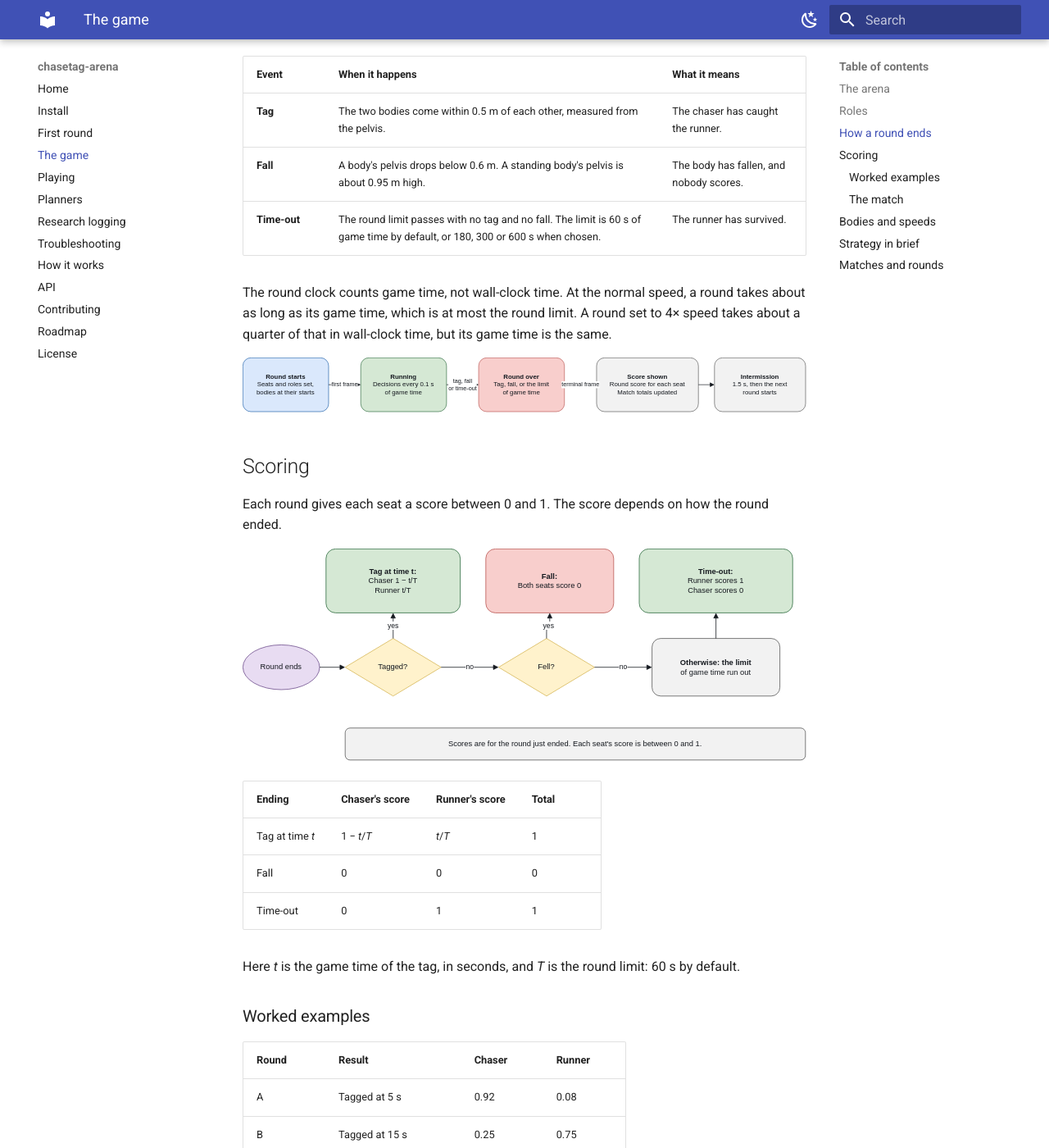
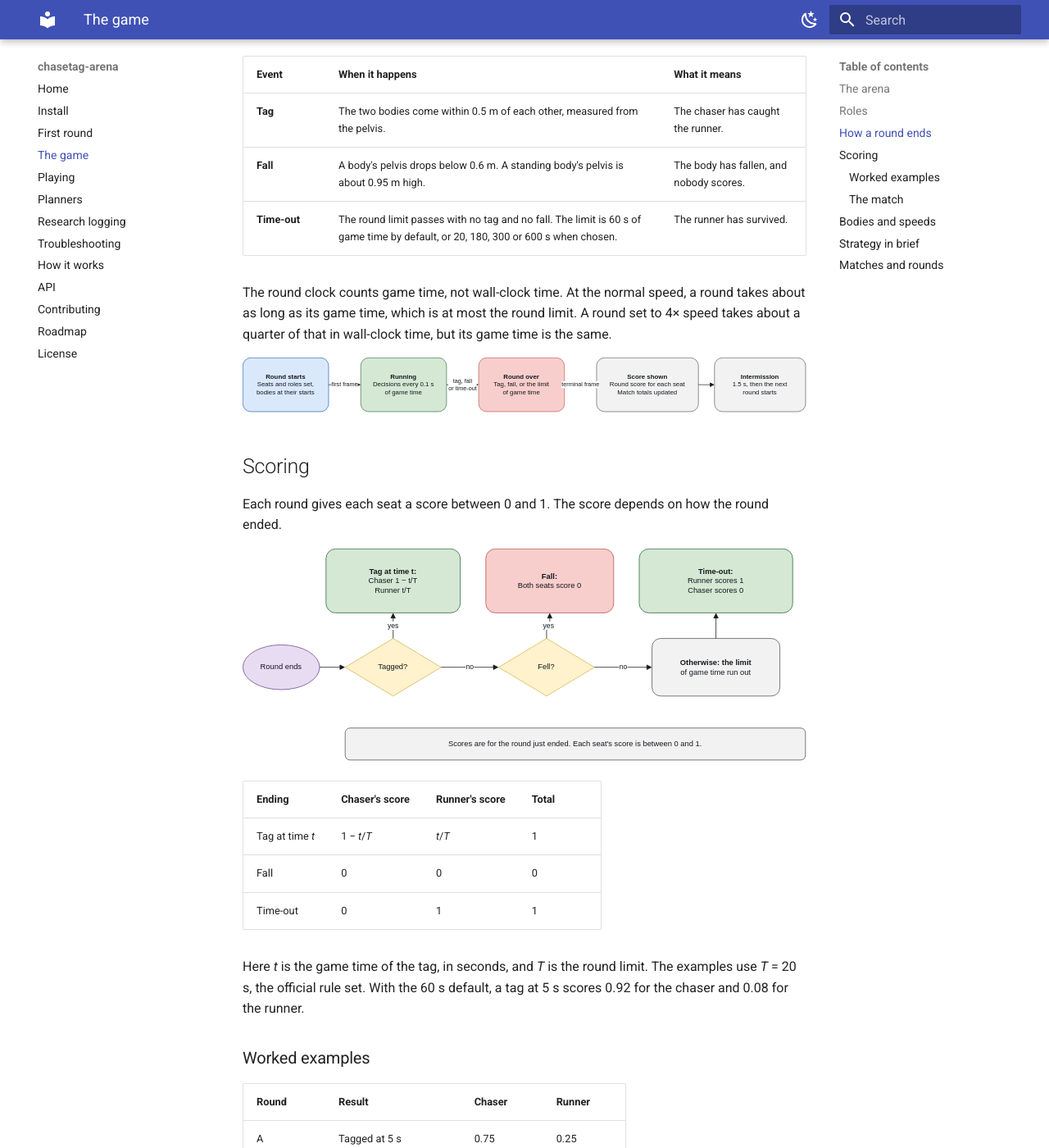
Before and after one commit to kushagrathisside/chasetag-arena, an MkDocs documentation site: the page built from docs/the-game.md, in a window 1280 px wide and 1400 px high, scrolled down 1006 px. Shown: the whole window at 82% size. Built offline with MkDocs 1.6.1 and Material for MkDocs 9.7.7, drawn with Linux system fonts in a browser that asks for light colours.

Commit message:
Keep the 20 second round as a choice
The 20 second round is the official rule set that earlier results were recorded under. It
stays selectable next to the one-minute default, and the longer choices of 3, 5 and 10
minutes. A 20 second session uses the official rules row that the store already holds, so no
earlier record is split from its rules.

Restore the worked scoring examples for the 20 second round, and note the one-minute default.
The scoring formula now uses the round limit T, so both lengths read from one formula.

```diff
--- a/docs/the-game.md
+++ b/docs/the-game.md
@@ -33,7 +33,7 @@
 |---|---|---|
 | **Tag** | The two bodies come within 0.5 m of each other, measured from the pelvis. | The chaser has caught the runner. |
 | **Fall** | A body's pelvis drops below 0.6 m. A standing body's pelvis is about 0.95 m high. | The body has fallen, and nobody scores. |
-| **Time-out** | The round limit passes with no tag and no fall. The limit is 60 s of game time by default, or 180, 300 or 600 s when chosen. | The runner has survived. |
+| **Time-out** | The round limit passes with no tag and no fall. The limit is 60 s of game time by default, or 20, 180, 300 or 600 s when chosen. | The runner has survived. |
 
 The round clock counts game time, not wall-clock time. At the normal speed, a round takes about as
 long as its game time, which is at most the round limit. A round set to 4× speed takes about a quarter
@@ -53,13 +53,13 @@
 | Fall | 0 | 0 | 0 |
 | Time-out | 0 | 1 | 1 |
 
-Here *t* is the game time of the tag, in seconds, and *T* is the round limit: 60 s by default.
+Here *t* is the game time of the tag, in seconds, and *T* is the round limit. The examples use *T* = 20 s, the official rule set. With the 60 s default, a tag at 5 s scores 0.92 for the chaser and 0.08 for the runner.
 
 ### Worked examples
 
 | Round | Result | Chaser | Runner |
 |---|---|---|---|
-| A | Tagged at 5 s | 0.92 | 0.08 |
+| A | Tagged at 5 s | 0.75 | 0.25 |
 | B | Tagged at 15 s | 0.25 | 0.75 |
 | C | Survived the round limit | 0.00 | 1.00 |
 | D | Fell at 8 s | 0.00 | 0.00 |
--- a/src/chasetag_arena/arcade/static/index.html
+++ b/src/chasetag_arena/arcade/static/index.html
@@ -74,6 +74,7 @@
     <div class="field">
       <label for="time-limit">Round limit</label>
       <select id="time-limit">
+        <option value="20">20 s</option>
         <option value="60" selected>1 min</option>
         <option value="180">3 min</option>
         <option value="300">5 min</option>
```
Also changed, not shown: docs/api.md (+2 -2 lines), docs/getting-started.md (+1 -1 lines), docs/index.md (+1 -1 lines), 3 other files.
